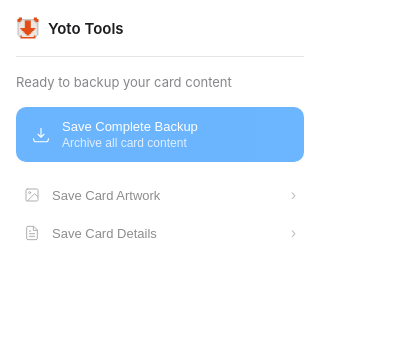
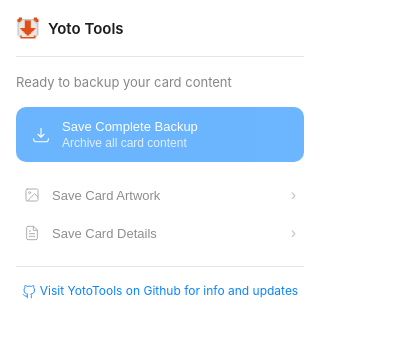
Before and after one commit to trywait/YotoTools, a browser extension: page popup.html in a window 400 px wide. Drawn offline with Linux system fonts and the light colour scheme.

Commit message:
Updated popup with credits

```diff
--- a/popup.html
+++ b/popup.html
@@ -222,6 +222,32 @@
       margin-top: 8px;
       display: none;
     }
+
+    .footer {
+      margin-top: 16px;
+      padding-top: 16px;
+      border-top: 1px solid #E5E5E5;
+      text-align: center;
+      font-size: 12px;
+      color: var(--text-secondary);
+    }
+
+    .footer a {
+      color: var(--primary-blue);
+      text-decoration: none;
+      display: inline-flex;
+      align-items: center;
+      gap: 4px;
+    }
+
+    .footer a:hover {
+      text-decoration: underline;
+    }
+
+    .footer svg {
+      width: 14px;
+      height: 14px;
+    }
   </style>
 </head>
 <body>
@@ -281,6 +307,15 @@
     </div>
 
     <div class="error-text" id="errorText"></div>
+
+    <div class="footer">
+      <a href="https://github.com/trywait/YotoTools" target="_blank">
+        <svg viewBox="0 0 24 24" fill="none" stroke="currentColor" stroke-width="1.5" stroke-linecap="round" stroke-linejoin="round">
+          <path d="M9 19c-5 1.5-5-2.5-7-3m14 6v-3.87a3.37 3.37 0 0 0-.94-2.61c3.14-.35 6.44-1.54 6.44-7A5.44 5.44 0 0 0 20 4.77 5.07 5.07 0 0 0 19.91 1S18.73.65 16 2.48a13.38 13.38 0 0 0-7 0C6.27.65 5.09 1 5.09 1A5.07 5.07 0 0 0 5 4.77a5.44 5.44 0 0 0-1.5 3.78c0 5.42 3.3 6.61 6.44 7A3.37 3.37 0 0 0 9 18.13V22"/>
+        </svg>
+        Visit YotoTools on Github for info and updates
+      </a>
+    </div>
   </div>
   <script src="popup.js"></script>
 </body>
```
Also changed, not shown: README.md.
